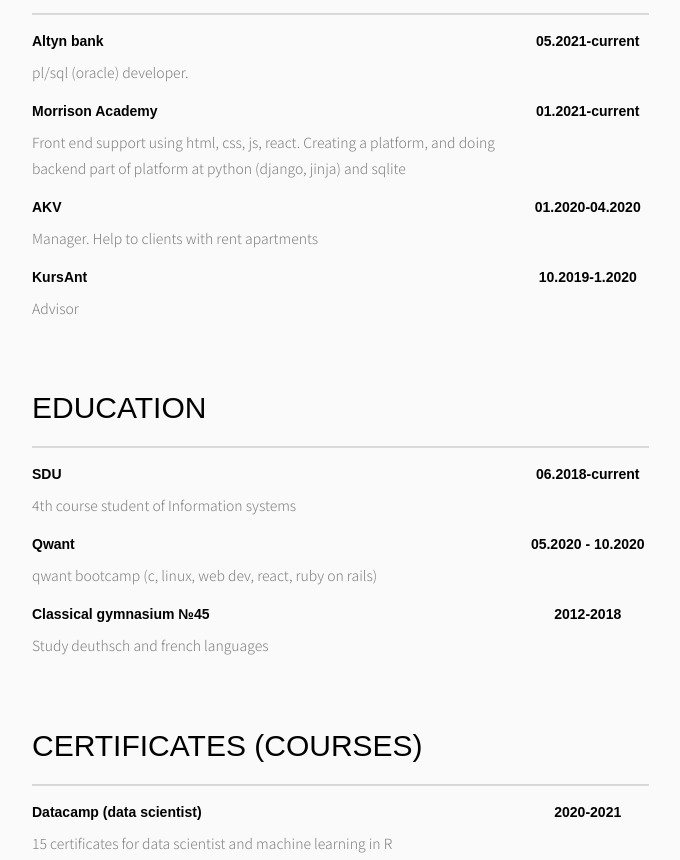
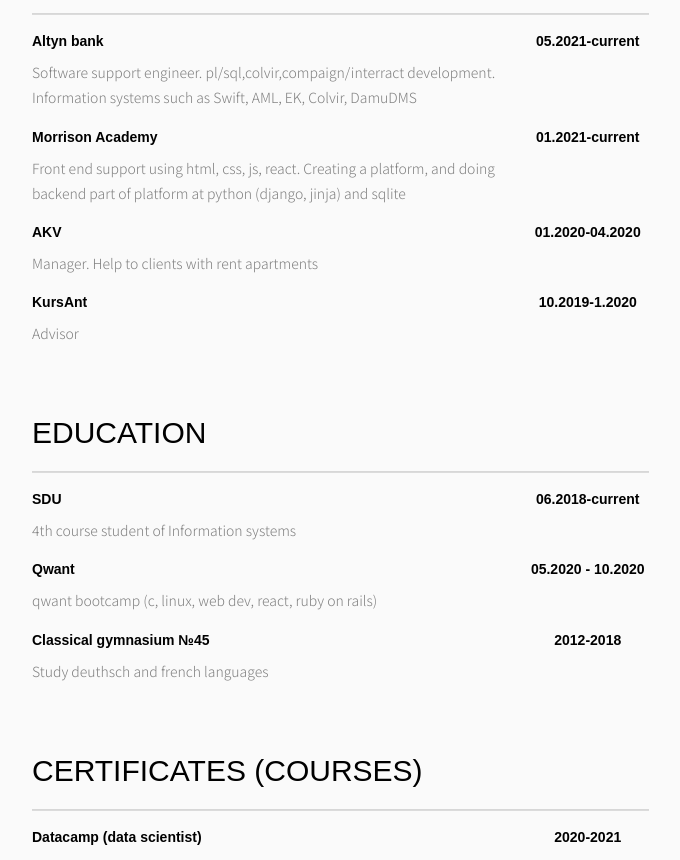
Before and after one commit to AlisherKKK/AlisherKKK.github.io, a plain HTML site: page index.html in a window 1280 px wide. Shown: the part 2649-3509 px from the top of the page, without its empty margins (68-748 px from the left). Drawn offline with nearby package versions, Linux system fonts and the light colour scheme; a web font is replaced by a local one.

Commit message:
experience

```diff
--- a/index.html
+++ b/index.html
@@ -184,7 +184,7 @@
 	                                    </div>
 								        <div class="desc">
 									        <p class="text">
-									        	pl/sql (oracle) developer.
+									        	Software support engineer. pl/sql,colvir,compaign/interract development. Information systems such as Swift, AML, EK, Colvir, DamuDMS
 									        </p>
 								        </div>
 									</div>
```
